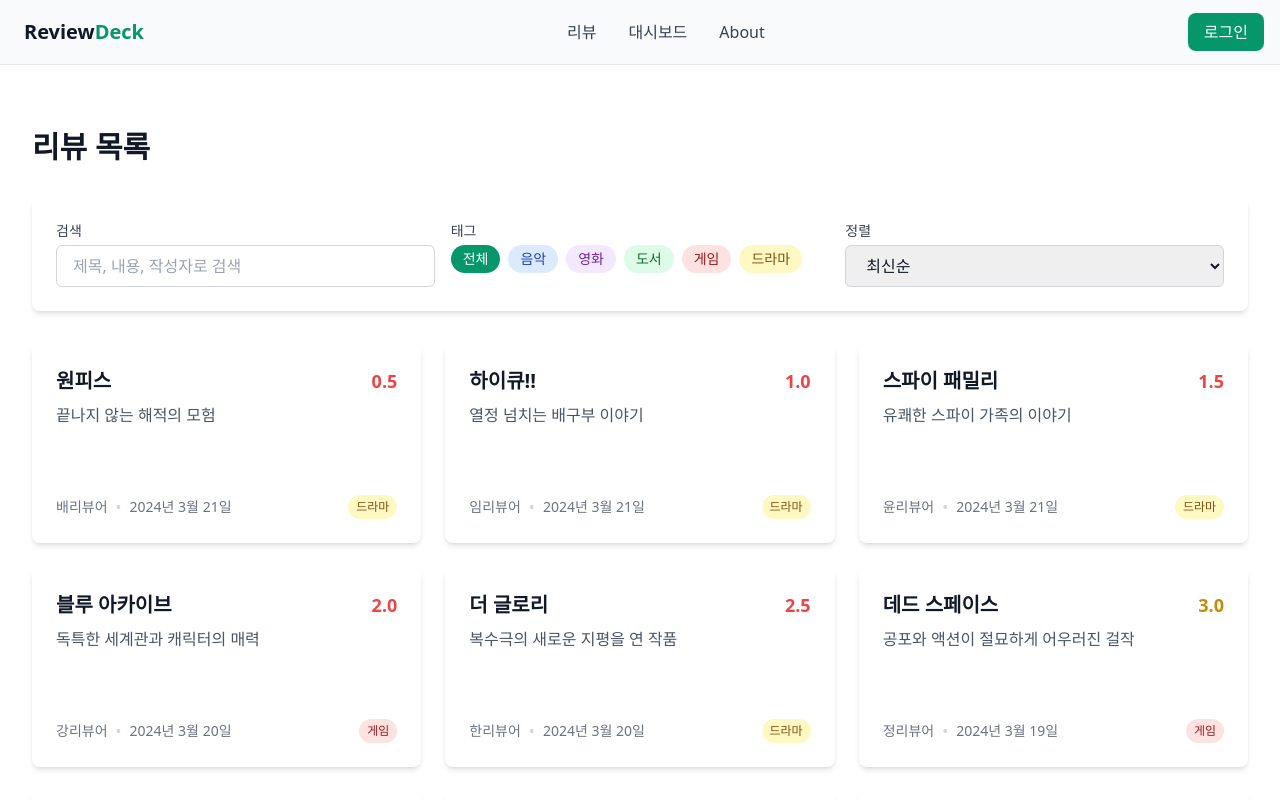
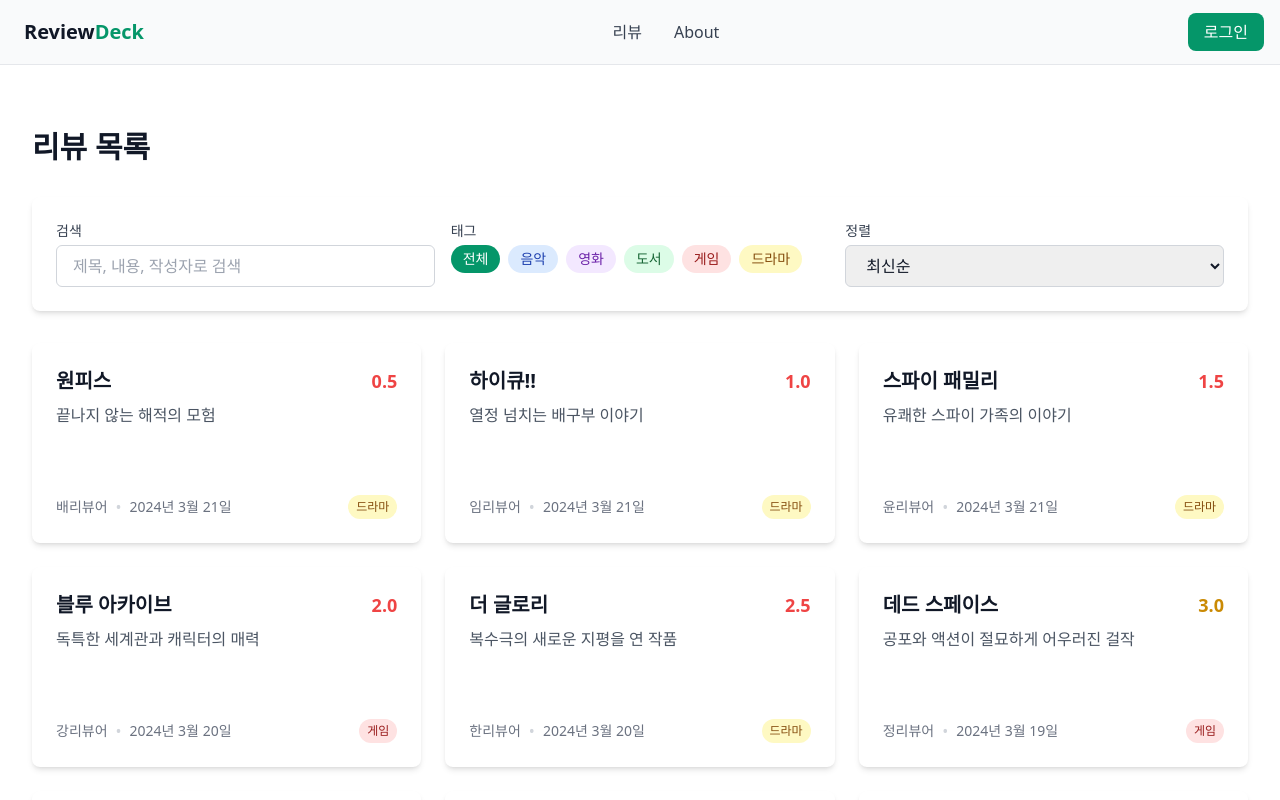
Before and after one commit to DoDAON/ReviewDeck, a SvelteKit app: page /reviews in a window 1280 px wide. Shown: the top 800 px of the page. Built offline with nearby package versions, Linux system fonts and the light colour scheme.

Commit message:
대시보드 항목 제거

```diff
--- a/src/routes/+layout.svelte
+++ b/src/routes/+layout.svelte
@@ -62,7 +62,6 @@
 				</div>
 				<div class="hidden lg:flex lg:items-center lg:space-x-8">
 					<a href="/reviews" class="text-gray-700 hover:text-gray-900">리뷰</a>
-					<a href="/dashboard" class="text-gray-700 hover:text-gray-900">대시보드</a>
 					<a href="/about" class="text-gray-700 hover:text-gray-900">About</a>
 				</div>
 				<div>
```
